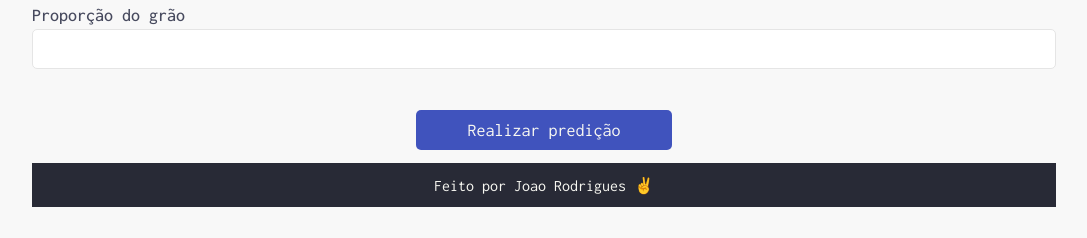
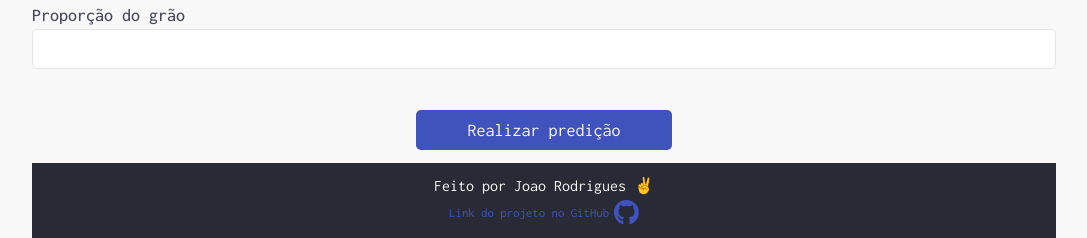
Before and after one commit to joao-rod/rice-predict, a Flask app: page / in a window 1280 px wide. Shown: the part 2163-2401 px from the top of the page, without its empty margins (96-1183 px from the left). Before the commit the page ends 2370 px from the top, so only its background shows below. Run offline with Flask 2, Linux system fonts and the light colour scheme; parts of the project's set-up code (start-up, migrations or seed data) failed here and were passed over; some libraries are stand-ins or nearby versions.

Commit message:
finalize application

```diff
--- a/app.py
+++ b/app.py
@@ -44,5 +44,6 @@ def result():
 
     return render_template('home.html', alert=alert, result=result)
 
+
 if __name__ == "__main__":
-    app.run()
+    app.run(debug=True, host="192.168.1.14")
--- a/static/css/global.css
+++ b/static/css/global.css
@@ -44,6 +44,7 @@ main {
 
 footer {
     display: flex;
+    flex-direction: column;
     align-items: center;
     justify-content: center;
 
@@ -53,6 +54,23 @@ footer {
     background-color: #282a36;
 
     width: 80%;
+}
+
+footer a {
+    display: flex;
+    align-items: center;
+    gap: 5px;
+
+    margin-top: 5px;
+
+    font-size: 80%;
+
+    color: #4053bd;
+    text-decoration: none;
+}
+
+footer a:hover {
+    color: #4053bd99;
 }
 
 @media screen and (max-width: 700px) {
--- a/templates/layout.html
+++ b/templates/layout.html
@@ -6,6 +6,7 @@
         <meta name="viewport" content="width=device-width, initial-scale=1.0">
 
         <script src="//cdn.jsdelivr.net/npm/sweetalert2@11"></script>
+        <link rel="stylesheet" href="https://use.fontawesome.com/releases/v5.6.3/css/all.css">
 
         <link rel="stylesheet" href="{{ url_for('static', filename='css/global.css') }}">
         {% block css %}{% endblock css %}
@@ -25,6 +26,10 @@
 
         <footer>
             <span>Feito por Joao Rodrigues ✌</span>
+            <a id="linkGit" href="https://github.com/joao-rod/rice-predict" target="_blank">
+                Link do projeto no GitHub
+                <i class="fab fa-github fa-2x "></i>
+            </a>
         </footer>
 
     </body>
```
